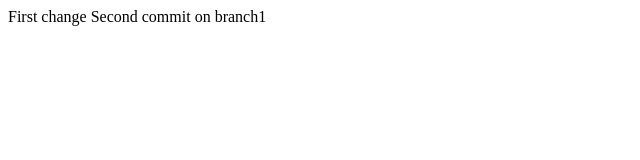
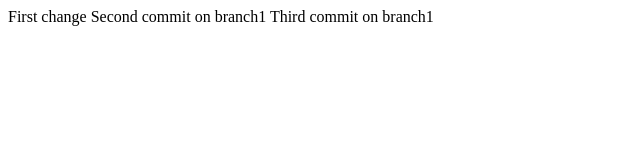
Before and after one commit to YevheniiRybin/GitTest, a plain HTML site: page index.html in a window 1280 px wide. Shown: the whole page, without its empty margins (0-640 px from the left). Drawn offline with Linux system fonts and the light colour scheme.

Commit message:
Added another line of text

```diff
--- a/index.html
+++ b/index.html
@@ -9,5 +9,6 @@
 <body>
     First change
     Second commit on branch1
+    Third commit on branch1
 </body>
 </html>
```
